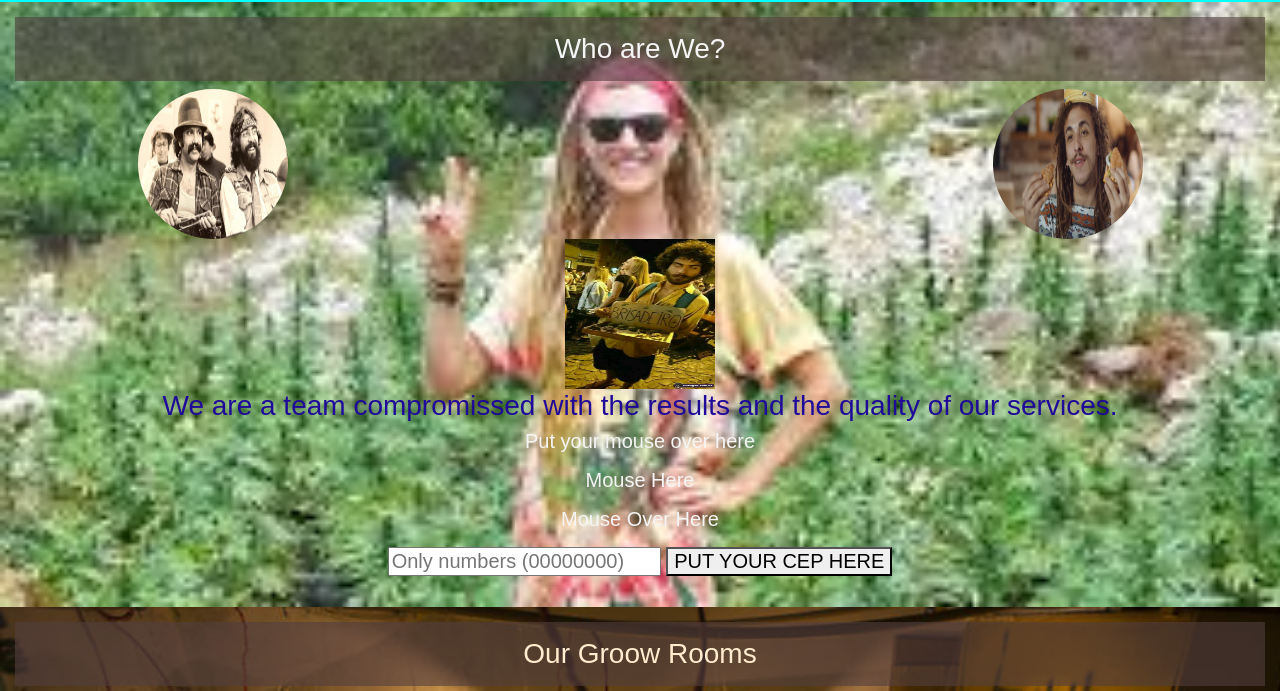
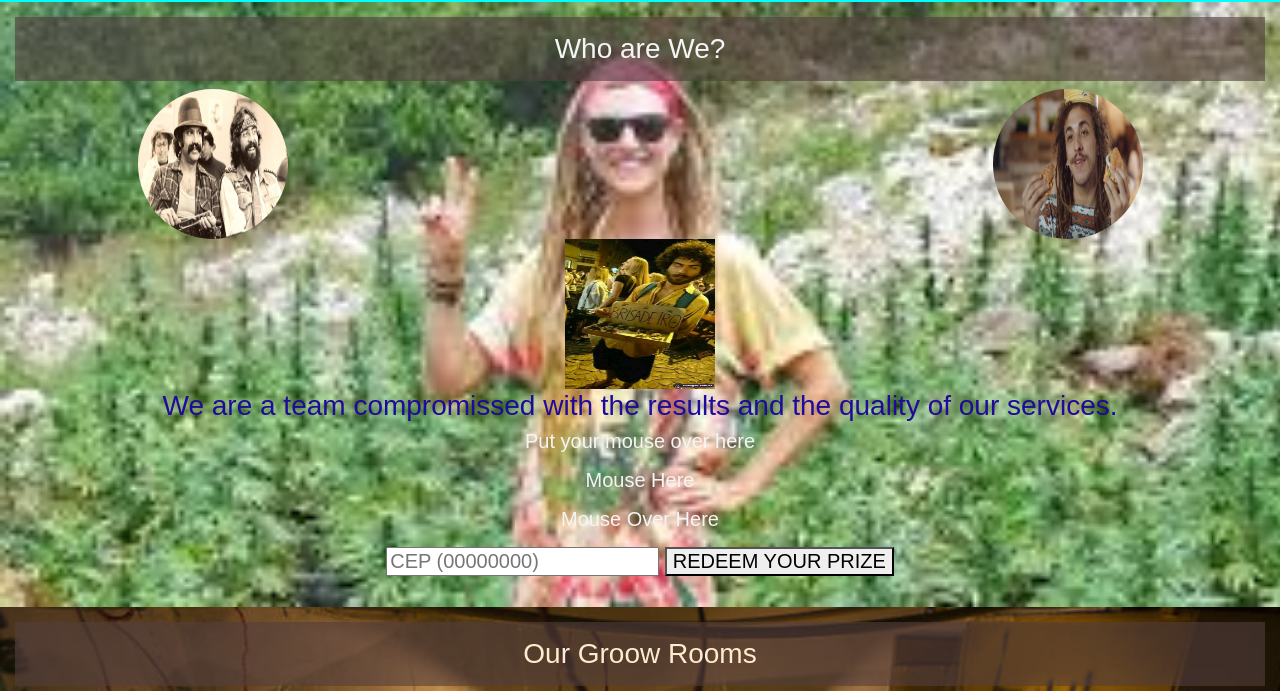
Before and after one commit to fabioagtorres/bootstrap1, a plain HTML site: page index.html in a window 1280 px wide. Shown: the part 88-779 px from the top of the page. Drawn offline with Linux system fonts and the light colour scheme.

Commit message:
adicionando placeholder $ prize

```diff
--- a/index.html
+++ b/index.html
@@ -59,8 +59,8 @@
                 <p id="mousemove" onmouseover="trocar(this)" onmouseout="voltar(this)">Put your mouse over here</p>
                 <p id="mousemove" onmouseover="trocar(this)" onmouseout="voltar(this)">Mouse Here</p>
                 <p onmouseover="trocar(this)" onmouseout="voltar(this)">Mouse Over Here</p>
-                <input placeholder="Only numbers (00000000)" id="cep">
-                <button type="button" onclick="clicou()">PUT YOUR CEP HERE</Button>
+                <input placeholder="CEP (00000000)" id="cep">
+                <button type="button" onclick="clicou()">REDEEM YOUR PRIZE</Button>
                     <p id="agradecimento" ></p>
                     <div class="container cep">
                         <div class="row">
```
